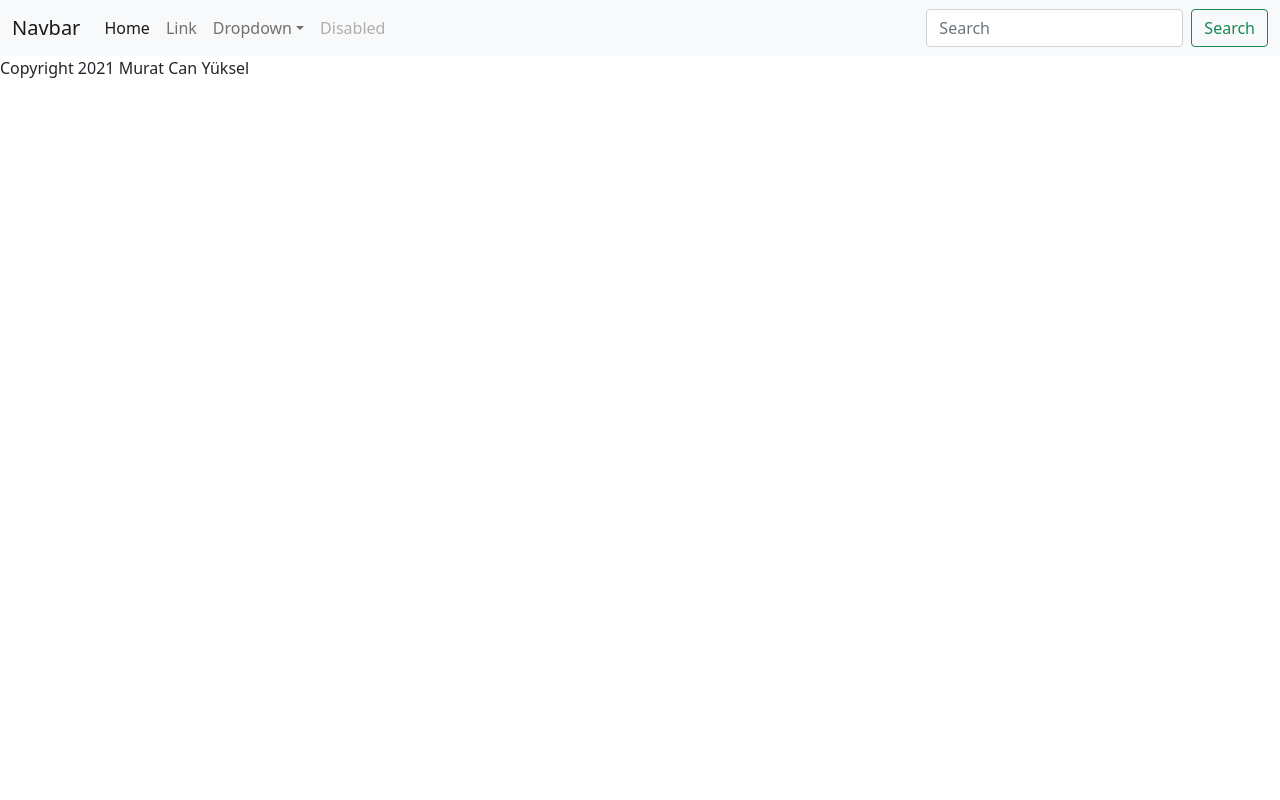
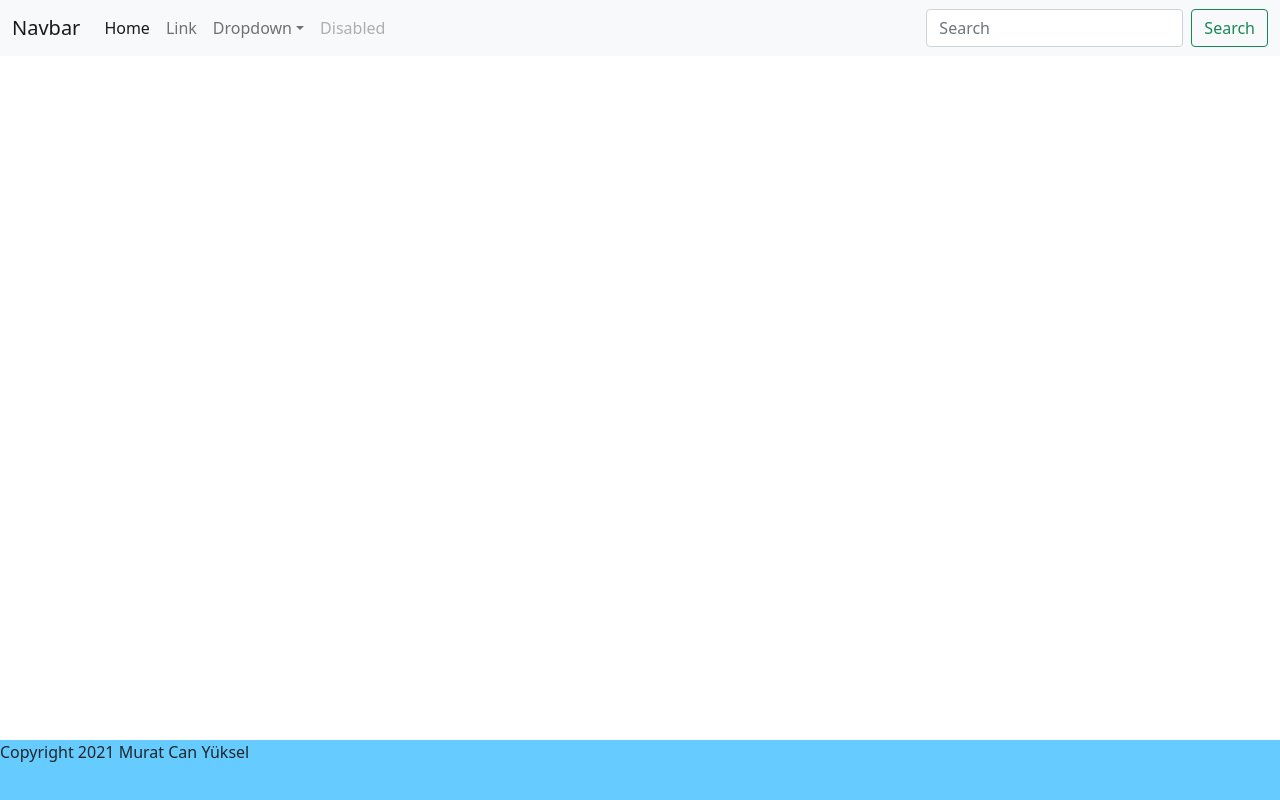
Before and after one commit to muratcan-yuksel/shopping-cart, a Gatsby site: page /Layout in a window 1280 px wide. Built offline with nearby package versions, Linux system fonts and the light colour scheme; Gatsby itself is replaced by a stand-in of ours.

Commit message:
added footer

```diff
--- a/src/pages/Layout.js
+++ b/src/pages/Layout.js
@@ -1,9 +1,10 @@
 import React from 'react'
 import Navbar from "./Navbar"
+import {footer, body} from "../styles/layout.module.css"
 
 export default function Layout({children}) {
     return (
-        <div className="layout">
+        <div className={body}>
             <Navbar />
             <div className="content">
                 {/* in order for the content outside of the layour to be seen
@@ -11,7 +12,7 @@ export default function Layout({children}) {
                 I need to do this "children" thing */}
                 {children}
             </div>
-            <footer>
+            <footer className={footer}>
                 <p>Copyright 2021 Murat Can Yüksel</p>
             </footer>
 
--- /dev/null
+++ b/src/styles/layout.module.css
@@ -0,0 +1,10 @@
+.body{
+    height: 100%;
+}
+.footer{
+    position:absolute;
+    bottom:0;
+    width:100%;
+    height:60px;   /* Height of the footer */
+    background:#6cf;
+}
```
